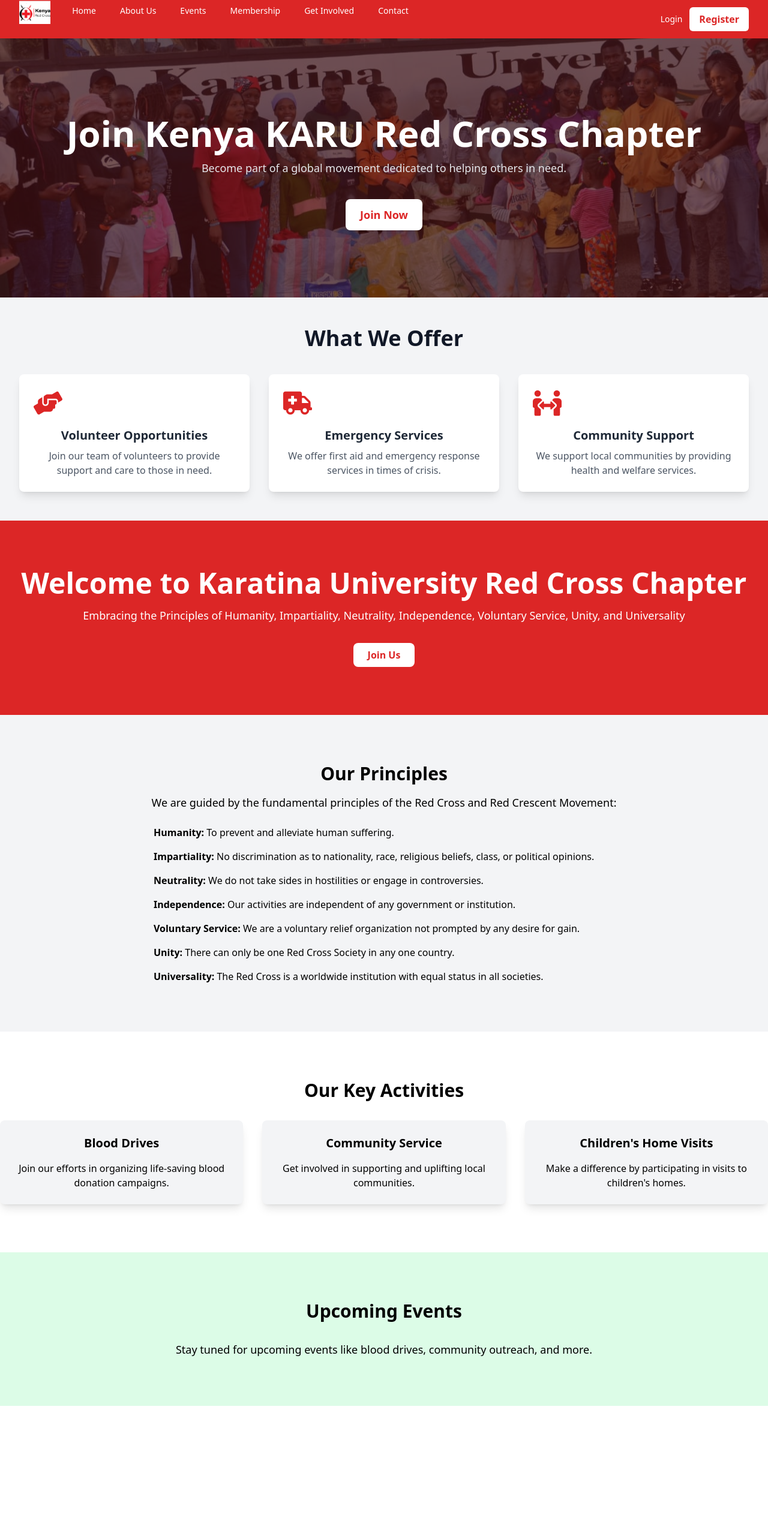
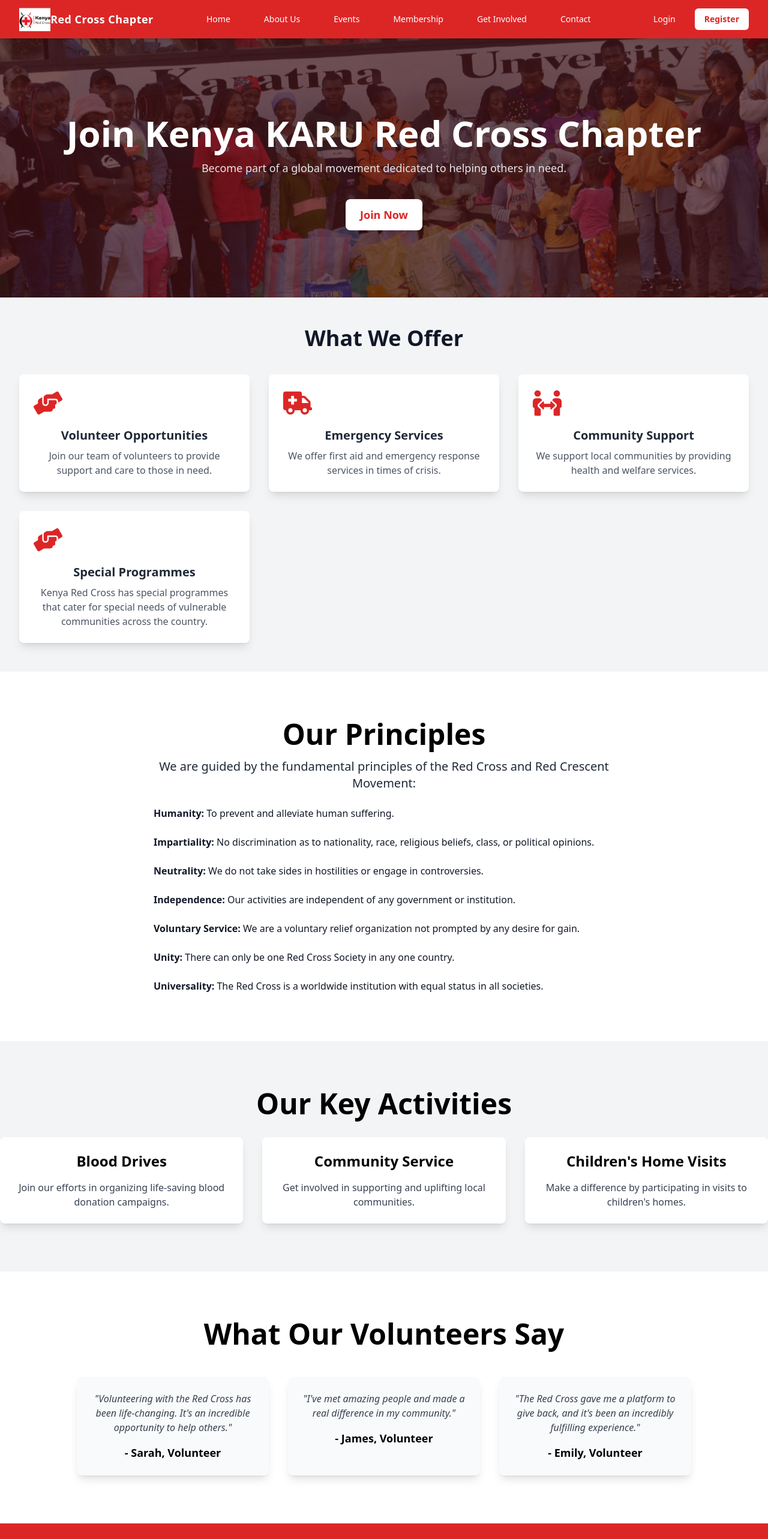
Before and after one commit to Petermuraya/KRC, a React (Vite) app in the folder karatina-red-cross/: page / in a window 1280 px wide. Shown: the top 2566 px of the page at 60% size. Before the commit the page ends 2344 px from the top, so only its background shows below. Built offline with nearby package versions, Linux system fonts and the light colour scheme.

Commit message:
updated and added some features

```diff
--- a/karatina-red-cross/src/components/KeyFeatures.tsx
+++ b/karatina-red-cross/src/components/KeyFeatures.tsx
@@ -1,4 +1,3 @@
-// src/components/KeyFeatures.tsx
 import React from 'react';
 import { FaHandsHelping, FaAmbulance, FaPeopleArrows } from 'react-icons/fa';
 
@@ -18,6 +17,11 @@
       icon: <FaPeopleArrows className="w-12 h-12 text-red-600" />,
       title: "Community Support",
       description: "We support local communities by providing health and welfare services."
+    },
+    {
+      icon: <FaHandsHelping className="w-12 h-12 text-red-600" />, // You can change the icon if needed
+      title: "Special Programmes",
+      description: "Kenya Red Cross has special programmes that cater for special needs of vulnerable communities across the country."
     }
   ];
 
--- a/karatina-red-cross/src/components/Navbar.tsx
+++ b/karatina-red-cross/src/components/Navbar.tsx
@@ -5,58 +5,60 @@
   const [mobileMenuOpen, setMobileMenuOpen] = useState(false);
 
   return (
-    <nav className="bg-red-600 text-white shadow-lg">
+    <nav className="bg-red-600 text-white shadow-md sticky top-0 z-50">
       <div className="max-w-7xl mx-auto px-4 sm:px-6 lg:px-8">
-        <div className="flex justify-between h-16">
+        <div className="flex justify-between items-center h-16">
           {/* Logo Section */}
-          <div className="flex">
-            <div className="flex-shrink-0">
-              {/* Add your logo here */}
-              <Link to="/">
+          <div className="flex items-center space-x-2">
+            <Link to="/" className="flex items-center">
               <img
-                  src="/src/assets/photos/logo red cross.png" // Replace this with the actual path to your logo
+                src="/src/assets/photos/logo red cross.png" // Ensure this is the correct path
                 alt="Red Cross Logo"
                 className="h-10 w-auto"
               />
+              <span className="text-lg font-bold text-white tracking-wide">
+                Red Cross Chapter
+              </span>
             </Link>
           </div>
-            <div className="hidden sm:ml-6 sm:flex space-x-4">
-              <Link to="/" className="text-white hover:bg-red-700 px-3 py-2 rounded-md text-sm font-medium">
+
+          {/* Desktop Menu */}
+          <div className="hidden sm:flex space-x-6">
+            <Link to="/" className="text-white hover:bg-red-700 px-4 py-2 rounded-md text-sm font-medium transition">
               Home
             </Link>
-              <Link to="/about" className="text-white hover:bg-red-700 px-3 py-2 rounded-md text-sm font-medium">
+            <Link to="/about" className="text-white hover:bg-red-700 px-4 py-2 rounded-md text-sm font-medium transition">
               About Us
             </Link>
-              <Link to="/events" className="text-white hover:bg-red-700 px-3 py-2 rounded-md text-sm font-medium">
+            <Link to="/events" className="text-white hover:bg-red-700 px-4 py-2 rounded-md text-sm font-medium transition">
               Events
             </Link>
-              <Link to="/membership" className="text-white hover:bg-red-700 px-3 py-2 rounded-md text-sm font-medium">
+            <Link to="/membership" className="text-white hover:bg-red-700 px-4 py-2 rounded-md text-sm font-medium transition">
               Membership
             </Link>
-              <Link to="/get-involved" className="text-white hover:bg-red-700 px-3 py-2 rounded-md text-sm font-medium">
+            <Link to="/get-involved" className="text-white hover:bg-red-700 px-4 py-2 rounded-md text-sm font-medium transition">
               Get Involved
             </Link>
-              <Link to="/contact" className="text-white hover:bg-red-700 px-3 py-2 rounded-md text-sm font-medium">
+            <Link to="/contact" className="text-white hover:bg-red-700 px-4 py-2 rounded-md text-sm font-medium transition">
               Contact
             </Link>
           </div>
-          </div>
 
           {/* Login/Register Section */}
-          <div className="hidden sm:ml-6 sm:flex items-center">
-            <Link to="/login" className="text-white hover:bg-red-700 px-3 py-2 rounded-md text-sm font-medium">
+          <div className="hidden sm:flex space-x-4">
+            <Link to="/login" className="text-white hover:bg-red-700 px-4 py-2 rounded-md text-sm font-medium transition">
               Login
             </Link>
-            <Link to="/register" className="bg-white text-red-600 px-4 py-2 rounded-md font-semibold">
+            <Link to="/register" className="bg-white text-red-600 px-4 py-2 rounded-md font-semibold text-sm transition hover:bg-gray-200">
               Register
             </Link>
           </div>
 
           {/* Mobile Menu Button */}
-          <div className="-mr-2 flex sm:hidden">
+          <div className="sm:hidden flex items-center">
             <button
               onClick={() => setMobileMenuOpen(!mobileMenuOpen)}
-              className="inline-flex items-center justify-center p-2 rounded-md text-white hover:bg-red-700 focus:outline-none focus:ring-2 focus:ring-offset-2 focus:ring-offset-red-600 focus:ring-white"
+              className="inline-flex items-center justify-center p-2 rounded-md text-white hover:bg-red-700 focus:outline-none focus:ring-2 focus:ring-offset-2 focus:ring-white"
               aria-controls="mobile-menu"
               aria-expanded={mobileMenuOpen}
             >
@@ -69,31 +71,31 @@
         </div>
       </div>
 
-      {/* Mobile menu, toggle classes based on menu state */}
+      {/* Mobile Menu */}
       <div className={`${mobileMenuOpen ? 'block' : 'hidden'} sm:hidden`} id="mobile-menu">
         <div className="px-2 pt-2 pb-3 space-y-1">
-          <Link to="/" className="text-white hover:bg-red-700 block px-3 py-2 rounded-md text-base font-medium">
+          <Link to="/" className="text-white hover:bg-red-700 block px-4 py-2 rounded-md text-base font-medium transition">
             Home
           </Link>
-          <Link to="/about" className="text-white hover:bg-red-700 block px-3 py-2 rounded-md text-base font-medium">
+          <Link to="/about" className="text-white hover:bg-red-700 block px-4 py-2 rounded-md text-base font-medium transition">
             About Us
           </Link>
-          <Link to="/events" className="text-white hover:bg-red-700 block px-3 py-2 rounded-md text-base font-medium">
+          <Link to="/events" className="text-white hover:bg-red-700 block px-4 py-2 rounded-md text-base font-medium transition">
             Events
           </Link>
-          <Link to="/membership" className="text-white hover:bg-red-700 block px-3 py-2 rounded-md text-base font-medium">
+          <Link to="/membership" className="text-white hover:bg-red-700 block px-4 py-2 rounded-md text-base font-medium transition">
             Membership
           </Link>
-          <Link to="/get-involved" className="text-white hover:bg-red-700 block px-3 py-2 rounded-md text-base font-medium">
+          <Link to="/get-involved" className="text-white hover:bg-red-700 block px-4 py-2 rounded-md text-base font-medium transition">
             Get Involved
           </Link>
-          <Link to="/contact" className="text-white hover:bg-red-700 block px-3 py-2 rounded-md text-base font-medium">
+          <Link to="/contact" className="text-white hover:bg-red-700 block px-4 py-2 rounded-md text-base font-medium transition">
             Contact
           </Link>
-          <Link to="/login" className="text-white hover:bg-red-700 block px-3 py-2 rounded-md text-base font-medium">
+          <Link to="/login" className="text-white hover:bg-red-700 block px-4 py-2 rounded-md text-base font-medium transition">
             Login
           </Link>
-          <Link to="/register" className="bg-white text-red-600 block px-4 py-2 rounded-md font-semibold">
+          <Link to="/register" className="bg-white text-red-600 block px-4 py-2 rounded-md font-semibold transition hover:bg-gray-200">
             Register
           </Link>
         </div>
--- a/karatina-red-cross/src/pages/HomePage.tsx
+++ b/karatina-red-cross/src/pages/HomePage.tsx
@@ -1,32 +1,27 @@
-// src/pages/Home.tsx
 import React from 'react';
-import Navbar from '../components/Navbar';
 import HeroSection from '../components/HeroSection';
 import KeyFeatures from '../components/KeyFeatures';
-
+import Navbar from '../components/Navbar';
+import Footer from '../components/Footer';
 const Home: React.FC = () => {
   return (
-    <div className="home-page">
+    <div className="home-page bg-white text-black">
+      {/* Navbar */}
       <Navbar />
-      <div>
+
+      {/* Hero Section */}
       <HeroSection />
+
+      {/* Key Features Section */}
       <KeyFeatures />
-      {/* You can add other sections below like highlights, news, etc. */}
-    </div>
-      {/* Hero Section */}
-      <section className="hero-section bg-red-600 text-white py-20 text-center">
-        <h1 className="text-5xl font-bold">Welcome to Karatina University Red Cross Chapter</h1>
-        <p className="mt-4 text-lg">Embracing the Principles of Humanity, Impartiality, Neutrality, Independence, Voluntary Service, Unity, and Universality</p>
-        <button className="mt-8 bg-white text-red-600 px-6 py-2 rounded-lg font-semibold">
-          Join Us
-        </button>
-      </section>
 
       {/* Principles Section */}
-      <section className="principles-section py-20 bg-gray-100 text-center">
-        <h2 className="text-3xl font-bold">Our Principles</h2>
-        <p className="mt-4 text-lg">We are guided by the fundamental principles of the Red Cross and Red Crescent Movement:</p>
-        <ul className="mt-6 space-y-4 text-left mx-auto max-w-screen-md">
+      <section className="principles-section py-20 bg-white text-center">
+        <h2 className="text-4xl md:text-5xl font-bold text-black">Our Principles</h2>
+        <p className="mt-4 text-lg md:text-xl text-gray-800 max-w-3xl mx-auto">
+          We are guided by the fundamental principles of the Red Cross and Red Crescent Movement:
+        </p>
+        <ul className="mt-6 space-y-4 md:space-y-6 text-left mx-auto max-w-screen-md text-gray-900">
           <li><strong>Humanity:</strong> To prevent and alleviate human suffering.</li>
           <li><strong>Impartiality:</strong> No discrimination as to nationality, race, religious beliefs, class, or political opinions.</li>
           <li><strong>Neutrality:</strong> We do not take sides in hostilities or engage in controversies.</li>
@@ -38,31 +33,69 @@
       </section>
 
       {/* Activities Section */}
-      <section className="activities-section py-20">
-        <h2 className="text-3xl font-bold text-center">Our Key Activities</h2>
-        <div className="mt-8 grid grid-cols-1 md:grid-cols-3 gap-8">
-          <div className="activity bg-gray-100 p-6 rounded-lg shadow-lg text-center">
-            <h3 className="text-xl font-semibold">Blood Drives</h3>
-            <p className="mt-4">Join our efforts in organizing life-saving blood donation campaigns.</p>
+      <section className="activities-section py-20 bg-gray-100">
+        <h2 className="text-4xl md:text-5xl font-bold text-center text-black">Our Key Activities</h2>
+        <div className="mt-8 grid grid-cols-1 sm:grid-cols-2 lg:grid-cols-3 gap-8">
+          <div className="activity bg-white p-6 rounded-lg shadow-lg text-center hover:shadow-xl transition-shadow transform hover:scale-105">
+            <h3 className="text-2xl font-semibold text-black">Blood Drives</h3>
+            <p className="mt-4 text-gray-700">Join our efforts in organizing life-saving blood donation campaigns.</p>
           </div>
-          <div className="activity bg-gray-100 p-6 rounded-lg shadow-lg text-center">
-            <h3 className="text-xl font-semibold">Community Service</h3>
-            <p className="mt-4">Get involved in supporting and uplifting local communities.</p>
+          <div className="activity bg-white p-6 rounded-lg shadow-lg text-center hover:shadow-xl transition-shadow transform hover:scale-105">
+            <h3 className="text-2xl font-semibold text-black">Community Service</h3>
+            <p className="mt-4 text-gray-700">Get involved in supporting and uplifting local communities.</p>
           </div>
-          <div className="activity bg-gray-100 p-6 rounded-lg shadow-lg text-center">
-            <h3 className="text-xl font-semibold">Children's Home Visits</h3>
-            <p className="mt-4">Make a difference by participating in visits to children's homes.</p>
+          <div className="activity bg-white p-6 rounded-lg shadow-lg text-center hover:shadow-xl transition-shadow transform hover:scale-105">
+            <h3 className="text-2xl font-semibold text-black">Children's Home Visits</h3>
+            <p className="mt-4 text-gray-700">Make a difference by participating in visits to children's homes.</p>
           </div>
         </div>
       </section>
 
-      {/* Upcoming Events */}
-      <section className="events-section bg-green-100 py-20">
-        <h2 className="text-3xl font-bold text-center">Upcoming Events</h2>
-        <div className="mt-8 flex justify-center">
-          <p className="text-lg">Stay tuned for upcoming events like blood drives, community outreach, and more.</p>
+      {/* Testimonials Section */}
+      <section className="testimonials-section bg-white py-20">
+        <h2 className="text-4xl md:text-5xl font-bold text-center text-black">What Our Volunteers Say</h2>
+        <div className="mt-12 grid grid-cols-1 md:grid-cols-2 lg:grid-cols-3 gap-8 max-w-screen-lg mx-auto">
+          <div className="testimonial bg-gray-50 p-6 rounded-lg shadow-lg text-center">
+            <p className="text-gray-700 italic">"Volunteering with the Red Cross has been life-changing. It's an incredible opportunity to help others."</p>
+            <h4 className="mt-4 text-lg font-semibold text-black">- Sarah, Volunteer</h4>
+          </div>
+          <div className="testimonial bg-gray-50 p-6 rounded-lg shadow-lg text-center">
+            <p className="text-gray-700 italic">"I've met amazing people and made a real difference in my community."</p>
+            <h4 className="mt-4 text-lg font-semibold text-black">- James, Volunteer</h4>
+          </div>
+          <div className="testimonial bg-gray-50 p-6 rounded-lg shadow-lg text-center">
+            <p className="text-gray-700 italic">"The Red Cross gave me a platform to give back, and it's been an incredibly fulfilling experience."</p>
+            <h4 className="mt-4 text-lg font-semibold text-black">- Emily, Volunteer</h4>
+          </div>
         </div>
       </section>
+
+      {/* Join Us Section */}
+      <section className="join-us-section py-20 bg-red-600 text-center text-white">
+        <h2 className="text-4xl md:text-5xl font-bold">Join Us in Making a Difference</h2>
+        <p className="mt-4 text-lg md:text-xl max-w-2xl mx-auto">
+          Become a part of our mission to help those in need. Whether through volunteering or donating, you can make a big impact.
+        </p>
+        <div className="mt-8">
+          <a href="/join" className="bg-white text-red-600 px-6 py-3 rounded-md font-semibold text-lg transition-colors hover:bg-gray-200">
+            Join Now
+          </a>
+        </div>
+      </section>
+
+      {/* Upcoming Events Section */}
+      <section className="events-section bg-gray-100 py-20">
+        <h2 className="text-4xl md:text-5xl font-bold text-center text-black">Upcoming Events</h2>
+        <div className="mt-8 flex flex-col items-center justify-center">
+          <p className="text-lg md:text-xl text-gray-800">Stay tuned for upcoming events like blood drives, community outreach, and more.</p>
+          <a href="/events" className="mt-6 bg-red-600 text-white px-6 py-3 rounded-md font-semibold text-lg transition-colors hover:bg-red-700">
+            View Events
+          </a>
+        </div>
+      </section>
+
+      {/* Footer Section */}
+      <Footer/>
     </div>
   );
 };
```
Also changed, not shown: karatina-red-cross/src/App.tsx (+10 -9 lines), karatina-red-cross/src/components/Footer.tsx (+8 -8 lines), karatina-red-cross/src/components/Layout.tsx (+11 -3 lines). Lines whose indentation alone changed are shown as unchanged.
